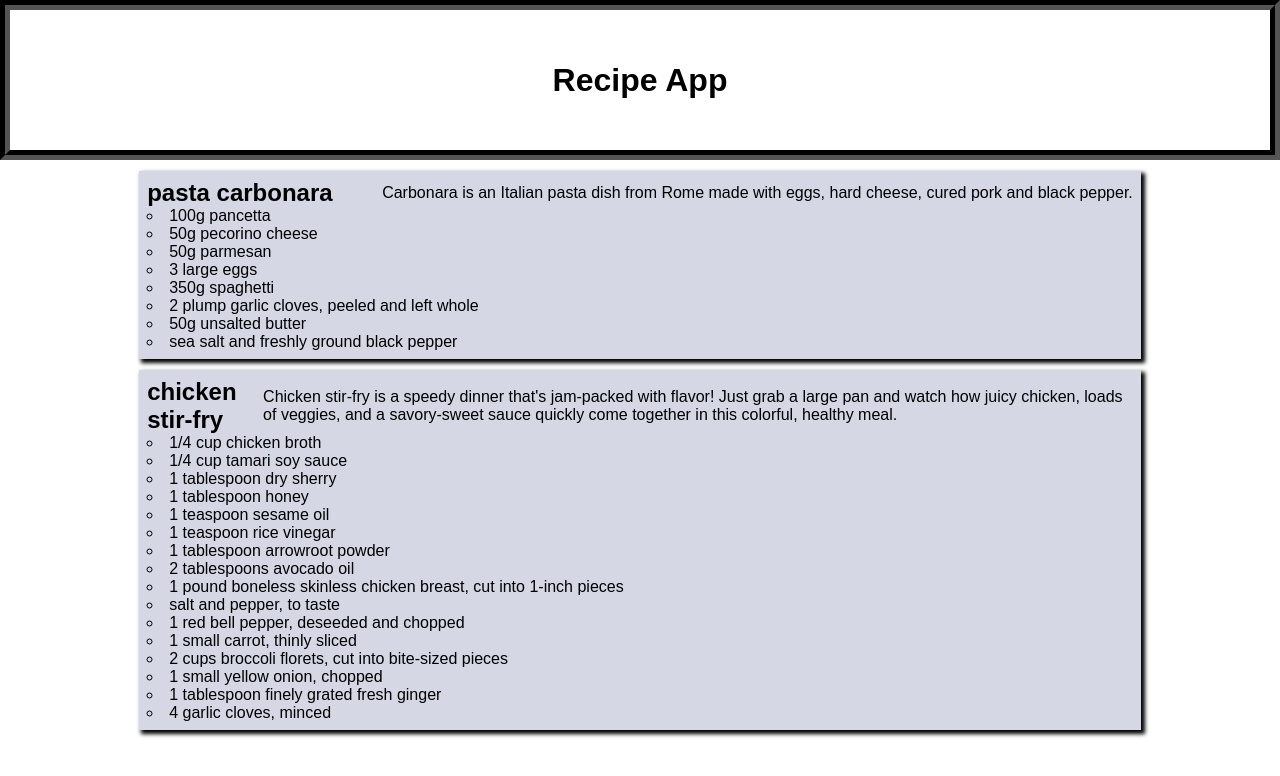
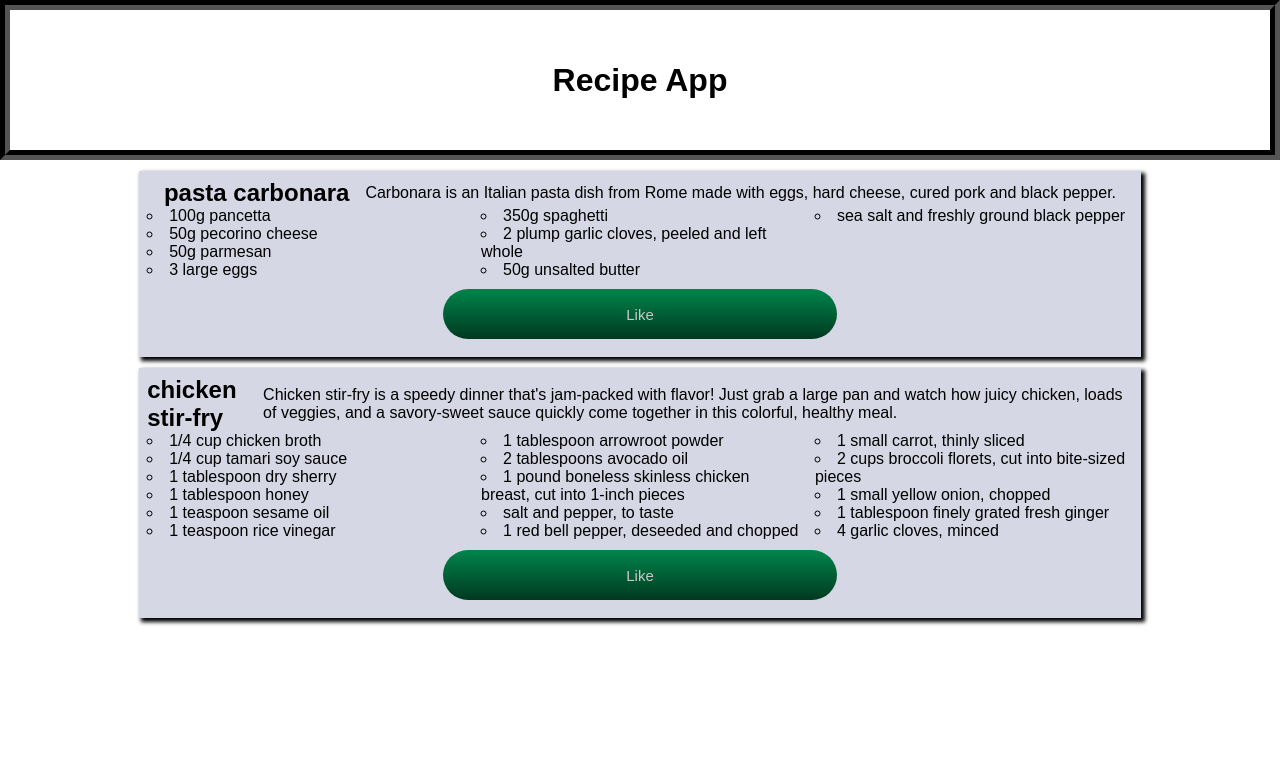
Before and after one commit to fsaiz97/recipe-react-app, a React (Vite) app: page / in a window 1280 px wide. Shown: the top 776 px of the page. Built offline with nearby package versions, Linux system fonts and the light colour scheme.

Commit message:
Add and style like button

```diff
--- a/src/App.css
+++ b/src/App.css
@@ -36,6 +36,10 @@ header {
 }
 
 .recipe {
+    display: flex;
+    flex-direction: column;
+    justify-content: center;
+    align-items: center;
     margin: 0.7rem;
     padding: 0.5rem;
     background: rgb(213, 215, 228);
@@ -49,3 +53,28 @@ header {
     align-items: center;
     column-gap: 1rem;
 }
+
+.recipe-ingredients {
+    column-count: 3;
+}
+
+.recipe-ingredient {
+    page-break-inside: avoid;
+}
+
+.like-btn {
+    width: 40%;
+    height: 50px;
+    margin: 10px;
+    background: linear-gradient(#00854b, #003920);
+    color: rgb(201, 201, 201);
+    font-size: 15px;
+    border: none;
+    border-radius: 5rem;
+    animation: all 1s ease-in;
+}
+
+.like-btn:hover {
+    color: white;
+    transform: scale(1.05, 1.05);
+}
--- a/src/components/Recipe/index.jsx
+++ b/src/components/Recipe/index.jsx
@@ -10,6 +10,7 @@ function Recipe({recipeData}) {
             <ul className='recipe-ingredients'>
                 {recipeData.ingredients.map((entry, idx) => <li id={`${recipeData.name}-ingredient-${idx}`} className='recipe-ingredient'>{entry}</li>)}
             </ul>
+            <button className='like-btn'>Like</button>
         </div>
     )
 }
```
